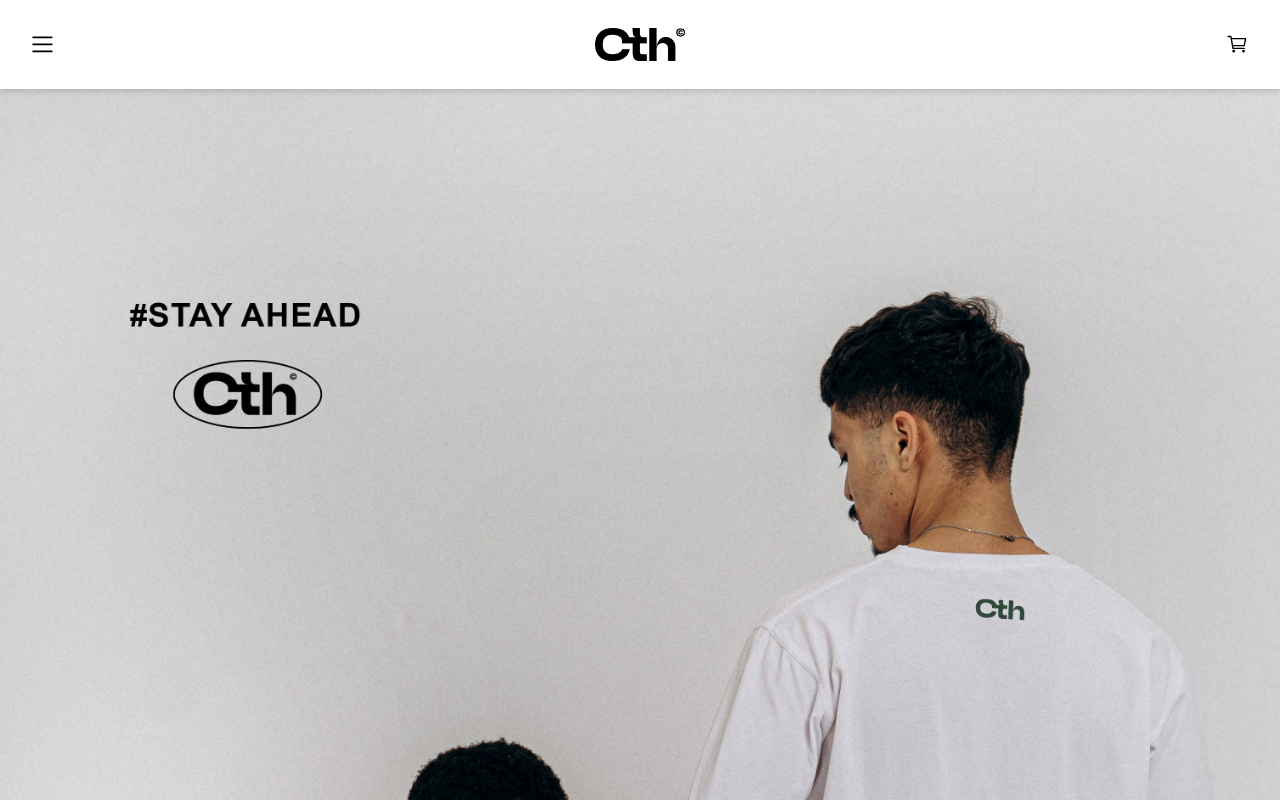
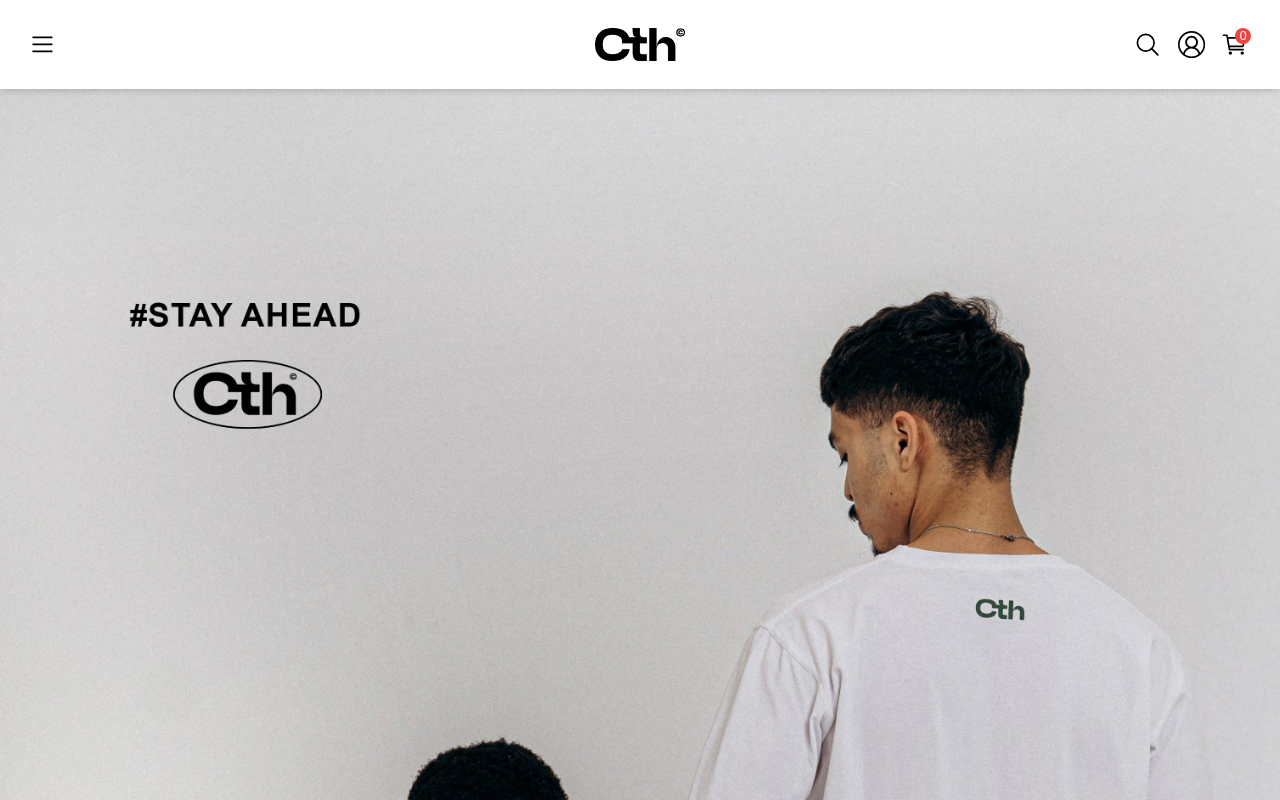
Before and after one commit to yousefelsobtasy/A_online_store, a Next.js app: page / in a window 1280 px wide. Shown: the top 800 px of the page. Built offline with nearby package versions, Linux system fonts and the light colour scheme.

Commit message:
19-11-24-11_01

```diff
--- a/app/collections/page.jsx
+++ b/app/collections/page.jsx
@@ -1,8 +1,32 @@
-import React from 'react'
+'use client'
+import { useEffect, useState } from 'react'
 
 const Collections = () => {
+    const [count, setCount] = useState(0)
+
+    useEffect(() => {
+        const cart = localStorage.getItem('cart')
+        if (cart) {
+            setCount(JSON.parse(cart).count)
+        }
+    }, [])
+
+    useEffect(() => {
+        localStorage.setItem('cart', JSON.stringify({ count }))
+        const cartCount = document.querySelector('#cartCount')
+        if (count && cartCount) {
+            cartCount.style.display = 'flex'
+            cartCount.textContent = count
+        } else if (cartCount) {
+            cartCount.style.display = 'none'
+        }
+    }, [count])
     return (
-        <div>Collections</div>
+        <>
+            <div>Collections</div>
+            <div onClick={_ => setCount(prev => prev + 1)}>+</div>
+            <div onClick={_ => setCount(prev => prev > 0 ? prev - 1 : 0)}>-</div>
+        </>
     )
 }
 
--- a/app/component/Landing.jsx
+++ b/app/component/Landing.jsx
@@ -3,7 +3,7 @@ import Link from "next/link"
 
 const Landing = () => {
     return (<>
-        <div className="w-full">
+        <div className="w-full relative">
             <Image src="/landing.png" alt="landing" width={500} height={500} layout="responsive" />
         </div>
         <div className="w-full py-[40px] px-[15px] lg:px-[50px] max-w-[1200px] mx-auto">
--- a/app/component/Menu.jsx
+++ b/app/component/Menu.jsx
@@ -56,13 +56,13 @@ const Menu = () => {
                         </div>
                     ))
                 }
-                {/* <div className="link-hover md:hidden">
+                <div className="link-hover md:hidden">
                     <Link
                         className={`flex items-center py-[.5rem] px-[2rem] text-[1.2rem]`}
                         href={`/`}>
                         {'Login'}
                     </Link>
-                </div> */}
+                </div>
             </nav>
             {
                 open && (
--- a/app/component/NavIcons.jsx
+++ b/app/component/NavIcons.jsx
@@ -1,51 +1,94 @@
-'use client'
+'use client';
+
 import Link from "next/link";
-import SearchBar from "./SearchBar"
-import { useState, useEffect, useRef } from "react"
+import SearchBar from "./SearchBar";
+import { useState, useEffect, useRef } from "react";
 import { IoCartOutline } from "react-icons/io5";
 import { VscAccount } from "react-icons/vsc";
 import { TfiClose } from "react-icons/tfi";
 
 const NavIcons = () => {
-    // const inputRef = useRef();
-    // const [searchOpen, setSearchOpen] = useState(false);
+    const inputRef = useRef();
+    const [searchOpen, setSearchOpen] = useState(false);
 
-    // useEffect(() => {
-    //     if (searchOpen) {
-    //         inputRef.current.focus();
-    //     }
-    // }, [searchOpen])
-    return (<>
-        <div className="w-1/3 flex items-center justify-end gap-4 text-[1.4rem]">
-            {/* <div onClick={() => setSearchOpen(true)} >
+    useEffect(() => {
+        if (searchOpen) {
+            inputRef.current?.focus();
+        }
+    }, [searchOpen]);
+
+    return (
+        <>
+            <div className="w-1/3 flex items-center justify-end gap-4 text-[1.7rem]">
+                <button
+                    className="flex items-center cursor-pointer"
+                    onClick={() => setSearchOpen(true)}
+                    aria-label="Open search bar"
+                >
                     <SearchBar />
+                </button>
+                <Link href="/account">
+                    <button
+                        className="cursor-pointer hidden md:flex items-center"
+                        aria-label="Go to account page"
+                    >
+                        <VscAccount />
+                    </button>
+                </Link>
+                <Link href="/cart">
+                    <button
+                        className="cursor-pointer flex items-center relative"
+                    // aria-label={`Cart, ${cart.length > 0 ? cart[0].count : 0} items`}
+                    >
+                        <IoCartOutline />
+                        <div
+                            id="cartCount"
+                            className={`absolute top-[-.2rem] right-[-.2rem] w-[1rem] h-[1rem] p-[.2rem] text-[.8rem]
+                                bg-red-500 text-white rounded-full flex justify-center items-center`}
+                            aria-live="polite"
+                        >
+                            0
                         </div>
-            <Link href='/account'>
-                <VscAccount className="cursor-pointer hidden md:block" />
-            </Link> */}
-            <Link href='/cart'>
-                <IoCartOutline className="cursor-pointer" />
+                    </button>
                 </Link>
             </div>
-        {/* <div
-            className={`searchBar ${searchOpen ? ' active' : ''} w-full h-[68.5px] absolute left-0 bg-white
-        flex items-center justify-center gap-5 z-10
-        `}
+            {/* Search form */}
+            <form
+                className={`searchBar ${searchOpen ? "active" : ""} w-full h-[68.5px] absolute left-0 bg-white
+                    flex items-center justify-center gap-5 z-10`}
+                role="search"
+                aria-hidden={!searchOpen}
             >
-            <label for="search">Search:</label>
-            <input ref={inputRef} type="search" id="search" name="search"
+                <label htmlFor="search">Search:</label>
+                <input
+                    ref={inputRef}
+                    type="search"
+                    id="search"
+                    name="search"
                     className="w-[50%] h-[2.5rem] border-[1px] border-gray-700 rounded-[.5rem] px-2"
+                    placeholder="Search..."
+                    aria-label="Search products"
                 />
-            <TfiClose className="cursor-pointer" onClick={() => setSearchOpen(false)} />
-        </div>
+                <button
+                    className="cursor-pointer"
+                    onClick={(e) => {
+                        e.preventDefault();
+                        setSearchOpen(false);
+                    }}
+                    aria-label="Close search bar"
+                >
+                    <TfiClose />
+                </button>
+            </form>
+            {/* Overlay */}
             <div
-            className={`${searchOpen ? 'no-scroll' : 'hidden'} absolute top-[68.5px] left-0 w-full h-[calc(100vh-68.5px)]`}
-            style={{ backgroundColor: '#12121280' }}
+                className={`${searchOpen ? "no-scroll" : "hidden"} absolute top-[68.5px] left-0 w-full h-[calc(100vh-68.5px)]`}
+                style={{ backgroundColor: "#12121280" }}
                 onClick={() => setSearchOpen(false)}
-        ></div> */}
+                aria-hidden={!searchOpen}
+            ></div>
         </>
+    );
+};
 
-    )
-}
-
-export default NavIcons
+export default NavIcons;
--- a/app/globals.css
+++ b/app/globals.css
@@ -60,7 +60,7 @@ svg:hover {
     left: 0;
 }
 
-/*
+
 .searchBar {
     top: -100%;
     transition: all 0.2s ease-in-out;
@@ -72,7 +72,7 @@ svg:hover {
 
 #search:focus {
     outline: 1px solid;
-} */
+}
 
 /* Home Products Start  */
 
```
Lines whose indentation alone changed are shown as unchanged.
